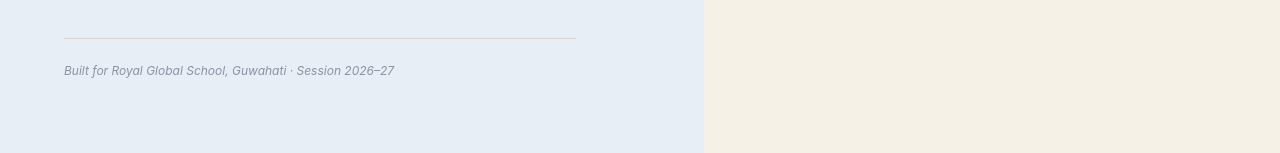
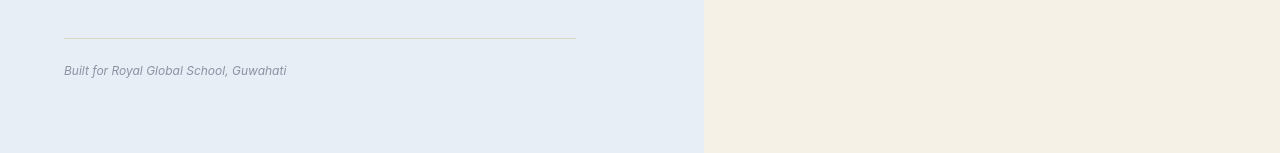
Before and after one commit to HITESHDAS-01/Question-Paper-Tracker, a Next.js app: page /auth/login in a window 1280 px wide. Shown: the part 607-760 px from the top of the page. Built offline with nearby package versions, Linux system fonts and the light colour scheme; no server answers.

Commit message:
fix: remove session year from login page

```diff
--- a/src/app/auth/login/AuthForm.tsx
+++ b/src/app/auth/login/AuthForm.tsx
@@ -120,7 +120,7 @@ export default function AuthForm() {
 
           <div className="mt-12 pt-6" style={{ borderTop: '1px solid var(--rule)' }}>
             <p className="text-xs italic" style={{ color: 'var(--ink-faint)' }}>
-              Built for Royal Global School, Guwahati · Session 2026–27
+              Built for Royal Global School, Guwahati
             </p>
           </div>
         </div>
```
